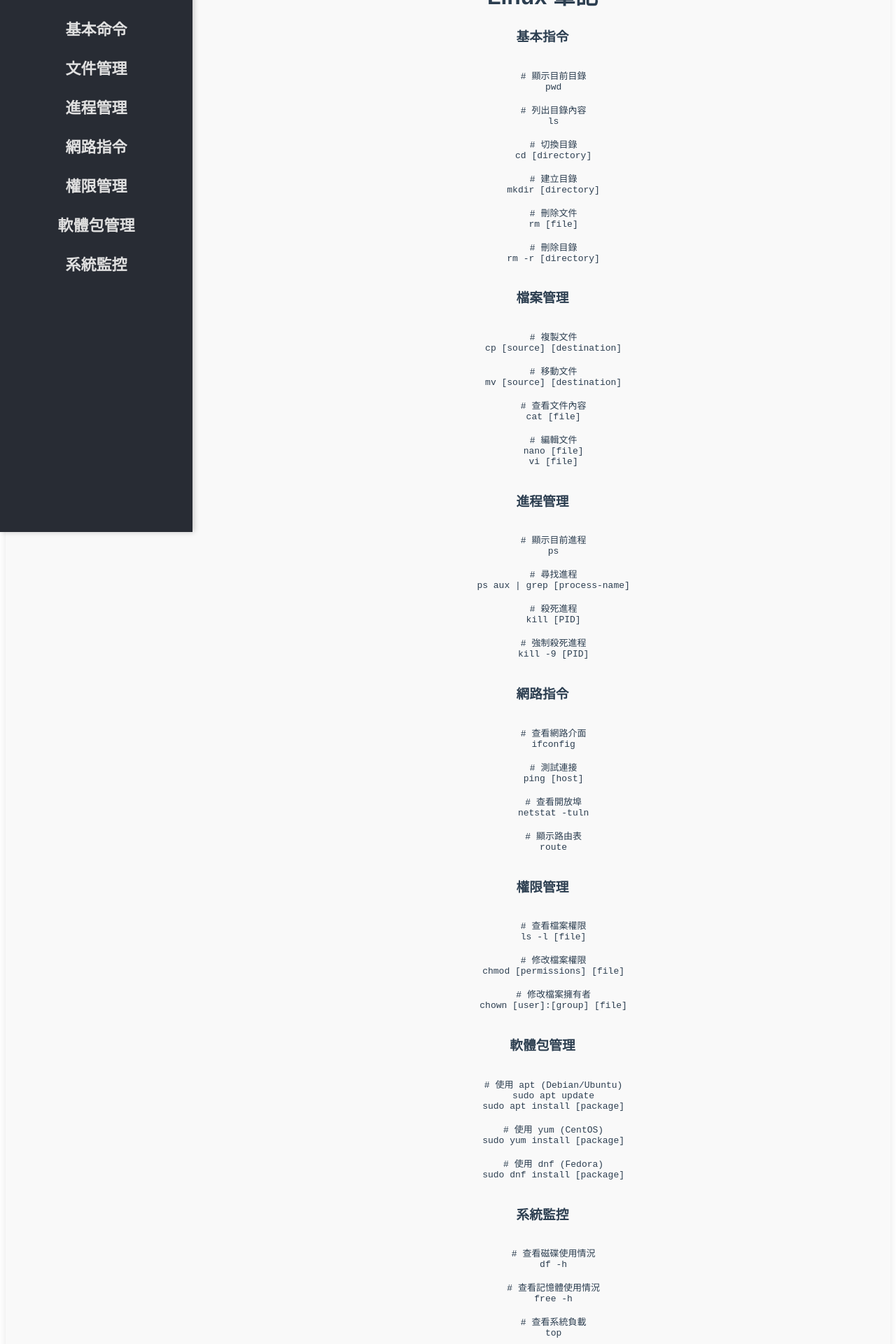
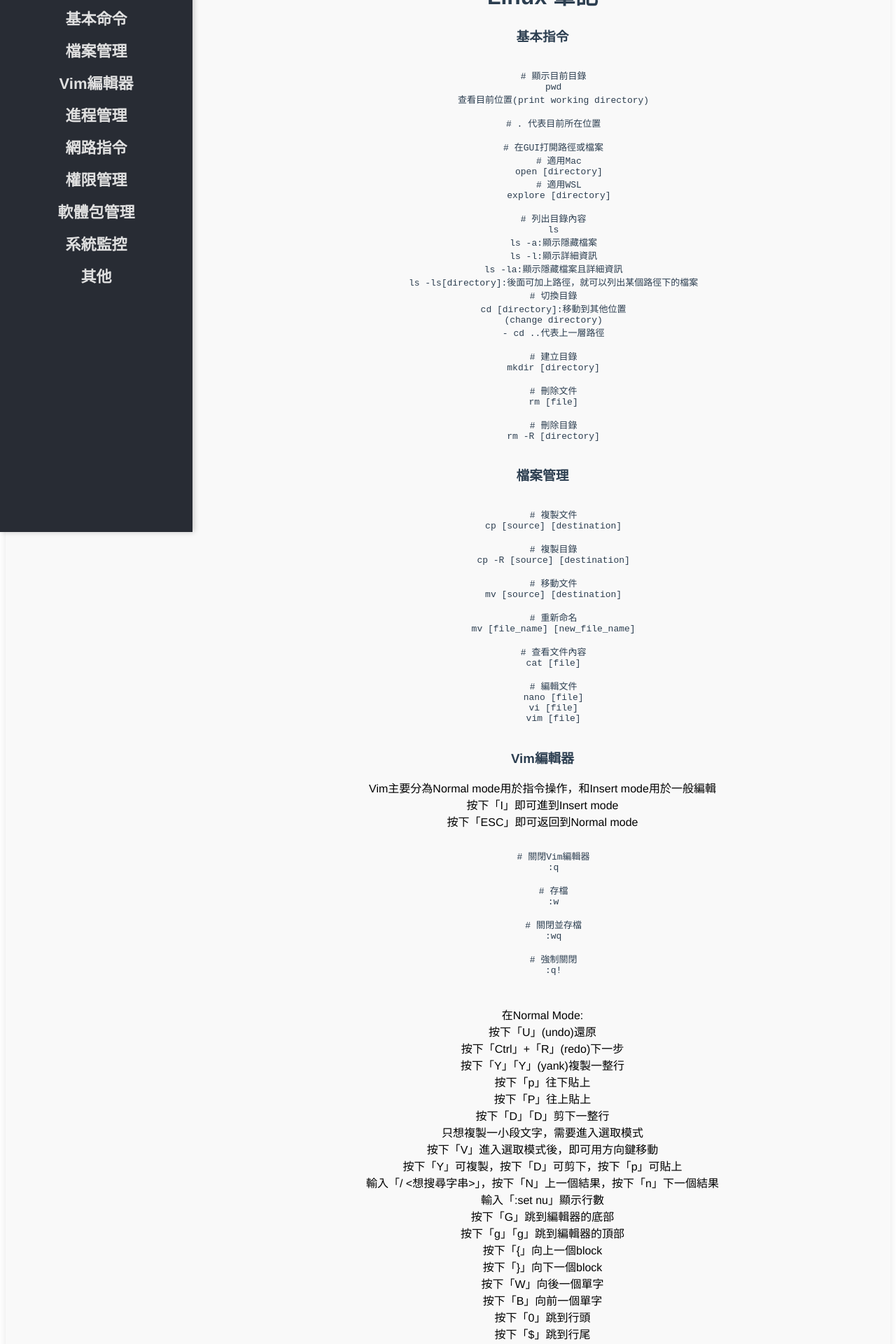
Before and after one commit to Rong-wu426/MySkill, a Vue app: page /linux in a window 1280 px wide. Shown: the part 80-2000 px from the top of the page at 70% size. Built offline with nearby package versions, Linux system fonts and the light colour scheme.

Commit message:
補充Linux筆記

```diff
--- a/public/html/LinuxSkill.html
+++ b/public/html/LinuxSkill.html
@@ -5,12 +5,26 @@
   <pre><code>
     # 顯示目前目錄
     pwd
+    查看目前位置(print working directory)
+
+    # . 代表目前所在位置
+
+    # 在GUI打開路徑或檔案
+      # 適用Mac
+      open [directory]
+      # 適用WSL
+      explore [directory]
 
     # 列出目錄內容
     ls
-
+    ls -a:顯示隱藏檔案
+    ls -l:顯示詳細資訊
+    ls -la:顯示隱藏檔案且詳細資訊
+    ls -ls[directory]:後面可加上路徑，就可以列出某個路徑下的檔案
     # 切換目錄
-    cd [directory]
+    cd [directory]:移動到其他位置
+    (change directory)
+    - cd ..代表上一層路徑
 
     # 建立目錄
     mkdir [directory]
@@ -19,7 +33,7 @@
     rm [file]
 
     # 刪除目錄
-    rm -r [directory]
+    rm -R [directory]
   </code></pre>
 
   <h3 id="file-management">檔案管理</h3>
@@ -27,8 +41,14 @@
     # 複製文件
     cp [source] [destination]
 
+    # 複製目錄
+    cp -R [source] [destination]
+
     # 移動文件
     mv [source] [destination]
+
+    # 重新命名
+    mv [file_name] [new_file_name]
 
     # 查看文件內容
     cat [file]
@@ -36,7 +56,49 @@
     # 編輯文件
     nano [file]
     vi [file]
+    vim [file]
   </code></pre>
+
+  <h3 id="vim">Vim編輯器</h3>
+  <p>Vim主要分為Normal mode用於指令操作，和Insert mode用於一般編輯</p>
+  <p>按下「I」即可進到Insert mode</p>
+  <p>按下「ESC」即可返回到Normal mode</p>
+  <pre><code>
+    # 關閉Vim編輯器
+    :q
+
+    # 存檔
+    :w
+
+    # 關閉並存檔
+    :wq
+
+    # 強制關閉
+    :q!
+
+  </code></pre>
+  <p>在Normal Mode:</p>
+  <p>按下「U」(undo)還原</p>
+  <p>按下「Ctrl」+「R」(redo)下一步</p>
+  <p>按下「Y」「Y」(yank)複製一整行</p>
+  <p>按下「p」往下貼上</p>
+  <p>按下「P」往上貼上</p>
+  <p>按下「D」「D」剪下一整行</p>
+  <p>只想複製一小段文字，需要進入選取模式</p>
+  <p>按下「V」進入選取模式後，即可用方向鍵移動</p>
+  <p>按下「Y」可複製，按下「D」可剪下，按下「p」可貼上</p>
+  <p>輸入「/ &lt;想搜尋字串&gt;」，按下「N」上一個結果，按下「n」下一個結果</p>
+  <p>輸入「:set nu」顯示行數</p>
+  <p>按下「G」跳到編輯器的底部</p>
+  <p>按下「g」「g」跳到編輯器的頂部</p>
+  <p>按下「{」向上一個block</p>
+  <p>按下「}」向下一個block</p>
+  <p>按下「W」向後一個單字</p>
+  <p>按下「B」向前一個單字</p>
+  <p>按下「0」跳到行頭</p>
+  <p>按下「$」跳到行尾</p>
+
+
 
   <h3 id="process-management">進程管理</h3>
   <pre><code>
@@ -91,6 +153,15 @@
 
     # 使用 dnf (Fedora)
     sudo dnf install [package]
+
+    # 使用 pacman (Manjaro)
+    sudo pacman -S [package]
+
+    # 使用 brew (macOS)
+      # 安裝 Homebrew（如果尚未安裝）
+    /bin/bash -c "$(curl -fsSL https://raw.githubusercontent.com/Homebrew/install/HEAD/install.sh)"
+    brew install [package]
+
   </code></pre>
 
   <h3 id="system-monitoring">系統監控</h3>
@@ -107,4 +178,9 @@
     # 查看硬體資訊
     lshw
   </code></pre>
+
+  <h3 id="others">其他</h3>
+  <p>按下方向鍵「↑、↓」可選擇之前輸入過的指令，不用重新輸入。</p>
+  <p>按下「Ctrl」+「R」輸入文字：可往前搜尋。</p>
+  <p>按下「Ctrl」+「S」輸入文字：可往後搜尋。</p>
 </div>
--- a/src/components/LinuxSkill.vue
+++ b/src/components/LinuxSkill.vue
@@ -4,12 +4,14 @@
       <ul>
         <li><router-link to="/">主頁</router-link></li>
         <li><a href="#basic-commands">基本命令</a></li>
-        <li><a href="#file-management">文件管理</a></li>
+        <li><a href="#file-management">檔案管理</a></li>
+        <li><a href="#vim">Vim編輯器</a></li>
         <li><a href="#process-management">進程管理</a></li>
         <li><a href="#networking">網路指令</a></li>
         <li><a href="#permissions">權限管理</a></li>
         <li><a href="#package-management">軟體包管理</a></li>
         <li><a href="#system-monitoring">系統監控</a></li>
+        <li><a href="#others">其他</a></li>
       </ul>
     </div>
     <div class="content" v-html="htmlContent"></div>
@@ -71,7 +73,7 @@ export default {
   font-weight: 600;
   font-size: 22px;
   display: block;
-  padding: 12px;
+  padding: 7px;
   border-radius: 6px;
 }
 
```
